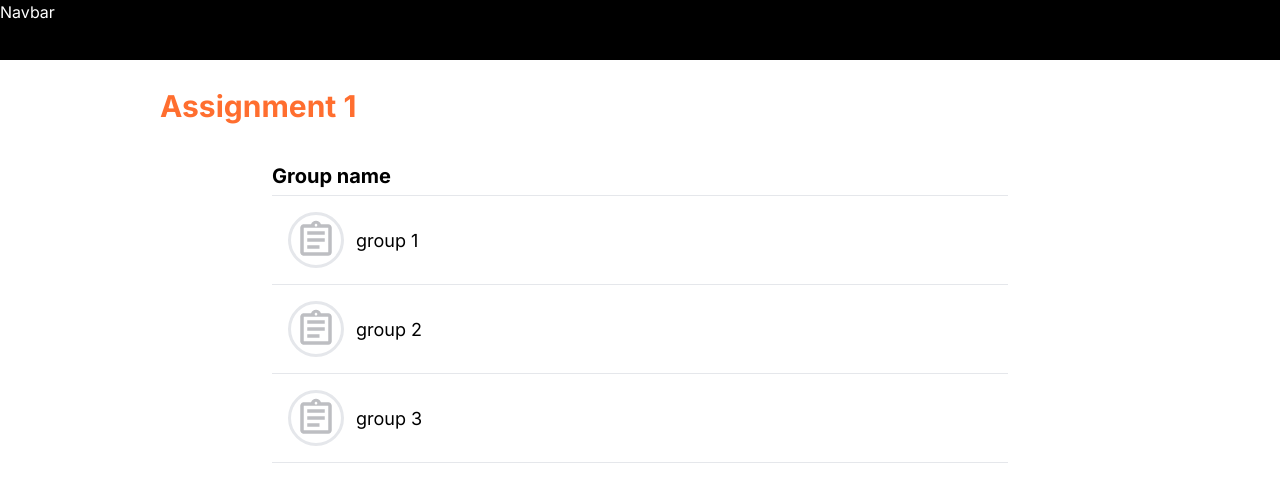
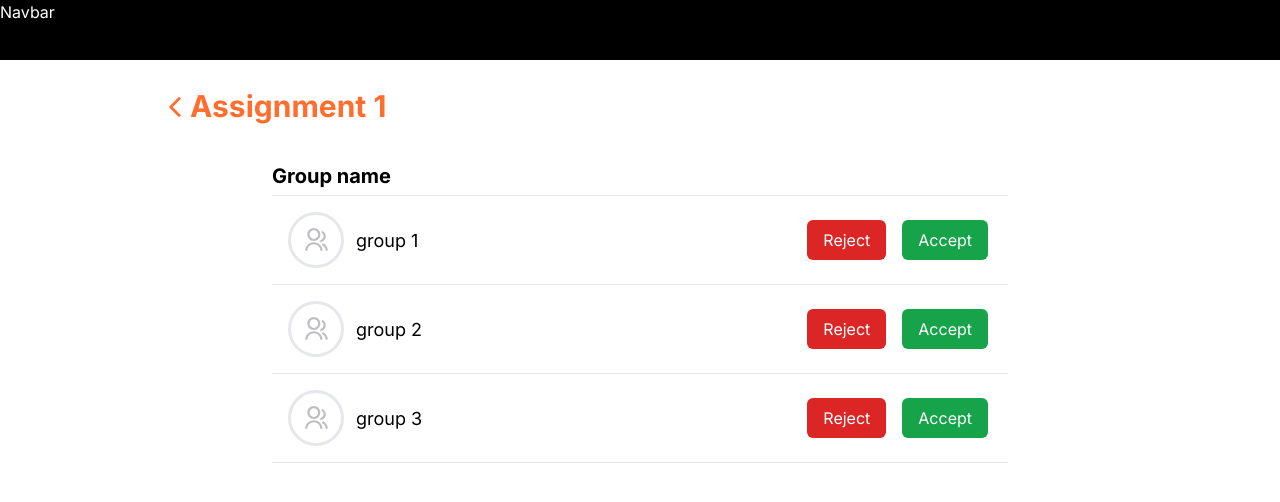
Before and after one commit to CEPP-CEPM/CEProjectManagement, a Next.js app: page /proctor/dashboard/1 in a window 1280 px wide. Shown: the top 502 px of the page. Built offline with nearby package versions, Linux system fonts and the light colour scheme.

Commit message:
add button accept and reject to Dashboard

```diff
--- /dev/null
+++ b/src/app/advisor/page.jsx
@@ -0,0 +1,7 @@
+const page = () => {
+    return (
+        <div>page</div>
+    )
+}
+
+export default page
--- a/src/app/proctor/dashboard/[assignmentId]/GroupLists.jsx
+++ b/src/app/proctor/dashboard/[assignmentId]/GroupLists.jsx
@@ -2,7 +2,7 @@
 import { useState } from "react";
 
 // icon
-import { MdOutlineAssignment } from "react-icons/md";
+import { RiGroupLine } from "react-icons/ri";
 
 const GroupLists = () => {
 
@@ -13,11 +13,15 @@ const GroupLists = () => {
             {students.map((data) => {
                 return (
                     <div key={data.id}>
-                        <div className="px-1 py-4">
-                            <button className="flex items-center w-full">
-                                <MdOutlineAssignment className=" text-[#BDBEC2] w-14 h-14 px-1 text-[25px] border-[3px] rounded-full mx-3"/>
+                        <div className="flex justify-between items-center px-1 py-4">
+                            <div className="flex items-center w-full">
+                                <RiGroupLine className=" text-[#BDBEC2] w-14 h-14 px-3 text-[25px] border-[3px] rounded-full mx-3"/>
                                 <div className="text-[18px]">{data.group}</div>
-                            </button>
+                            </div>
+                            <div className="flex pr-4">
+                                <button className="mr-4 px-4 py-2 text-white bg-red-600 rounded-md hover:bg-red-800">Reject</button>
+                                <button className="px-4 py-2 text-white bg-green-600 rounded-md hover:bg-green-800">Accept</button>
+                            </div>
                         </div>
                         <hr/>
                     </div>
--- a/src/app/proctor/dashboard/[assignmentId]/page.jsx
+++ b/src/app/proctor/dashboard/[assignmentId]/page.jsx
@@ -1,13 +1,20 @@
 'use client'
-import { useState } from "react";
 import GroupLists from "./GroupLists";
+import { useRouter } from "next/navigation";
 
+//icon
+import { IoIosArrowBack } from "react-icons/io";
 
 const page = ({params}) => {
 
+    const router = useRouter()
+
     return (
         <div className="px-40 py-6">
-            <h1 className="text-[30px] font-bold text-[#FF6E2F]">Assignment {params.assignmentId}</h1>
+            <div className="flex items-center">
+                <button onClick={() => router.push('/proctor/dashboard')}><IoIosArrowBack className="text-[30px] text-[#FF6E2F] hover:text-black"/></button>
+                <h1 className="text-[30px] font-bold text-[#FF6E2F]">Assignment {params.assignmentId}</h1>
+            </div>
             <div className=" mt-8 px-28">
                 <div className="font-bold text-[20px] mb-1">Group name</div>
                 <hr/>
```
